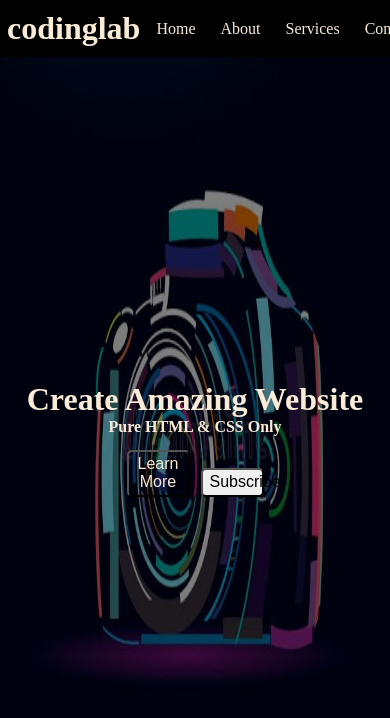
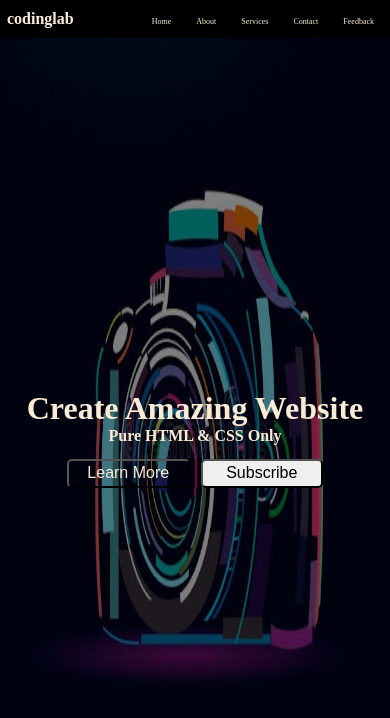
Before and after one commit to espoirmat/test2, a plain HTML site: page index.html in a window 390 px wide. Drawn offline with Linux system fonts and the light colour scheme.

Commit message:
test avec responsive 2

```diff
--- a/css/beauty.css
+++ b/css/beauty.css
@@ -146,9 +146,16 @@ nav .menu
         max-width: 100%;
         padding: 0 7px;
     }
+
+        .menu .logo a
+    {
+        font-size: 1rem;
+
+    }
     .menu ul li a
     {
          padding: 8px  9px;
+         font-size: 0.5rem;
 
     }
         .center .title
@@ -163,7 +170,7 @@ nav .menu
 
     .center .buttons button
     {
-        width: 18%;
+        width: 35%;
         font-size: 1rem;
     }
 
```
